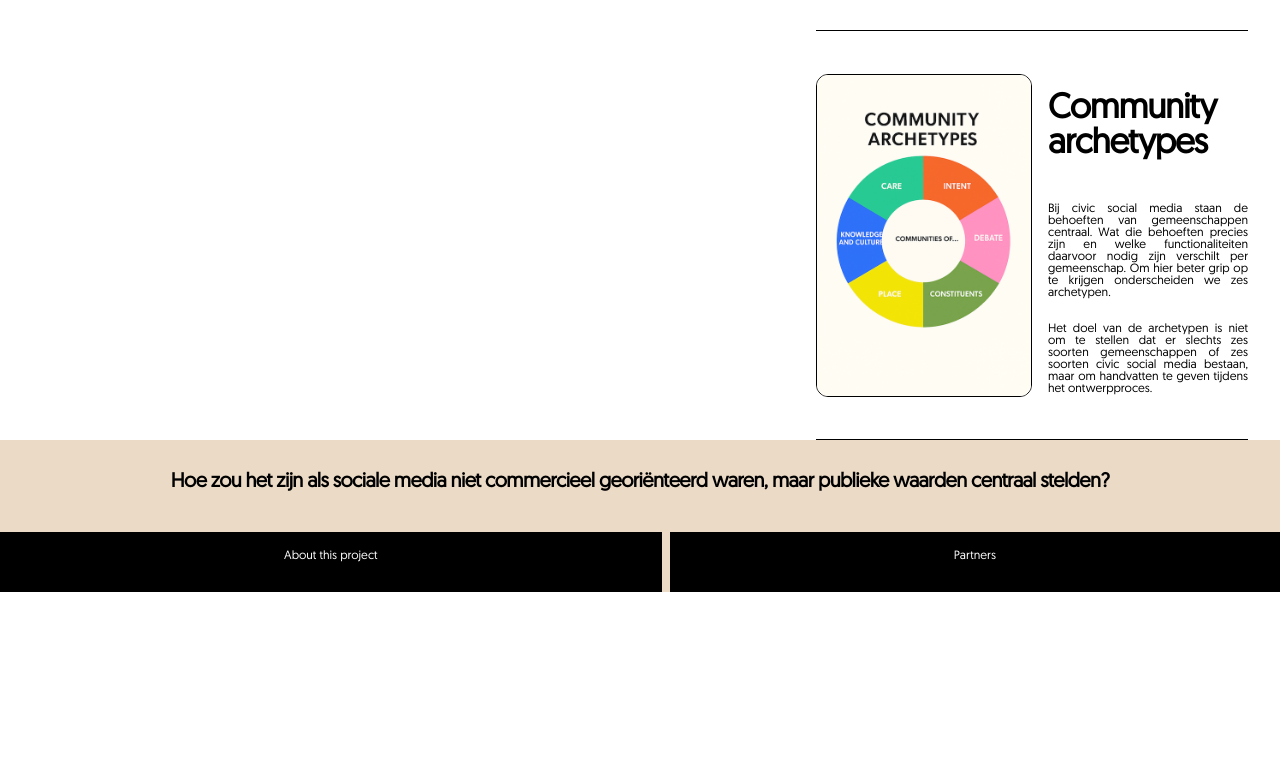
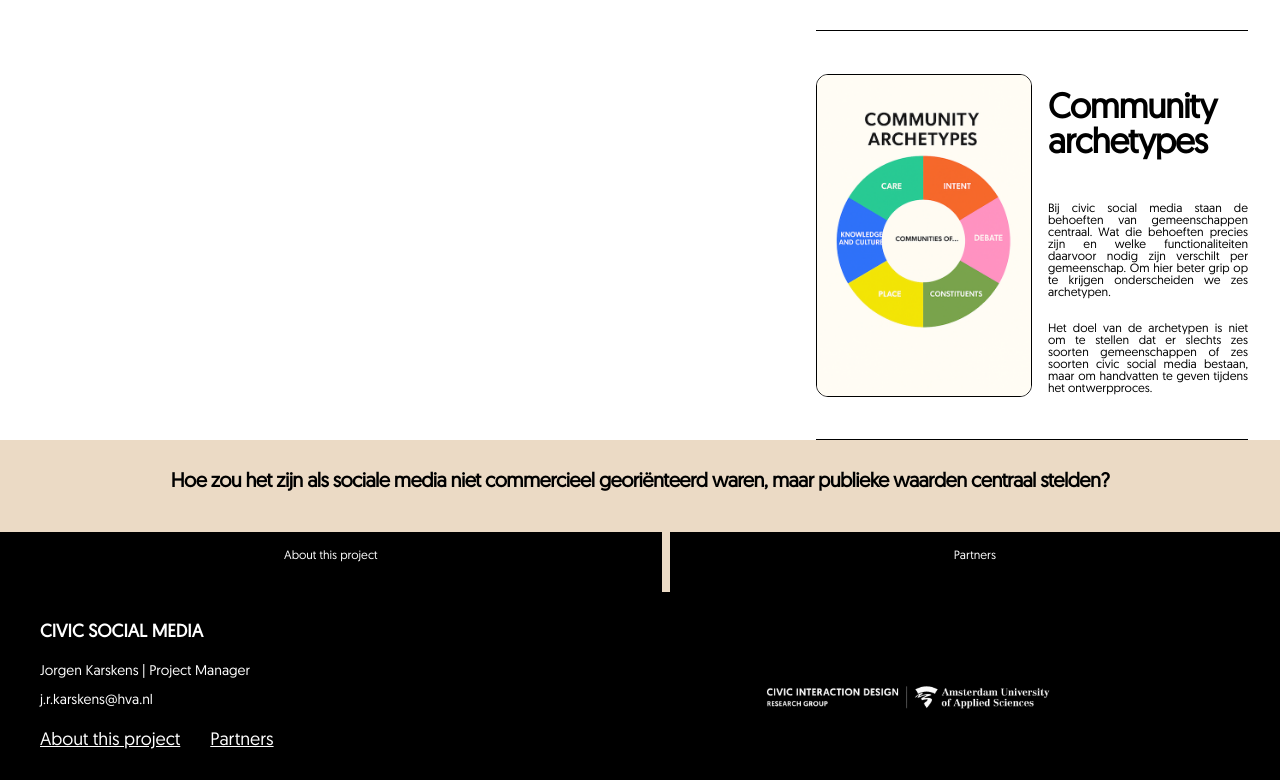
Before and after one commit to fdnd-agency/civicsocialmediatoolbox, a SvelteKit app: page / in a window 1280 px wide. Shown: the part 1653-2433 px from the top of the page. Before the commit the page ends 2245 px from the top, so only its background shows below. Built offline with nearby package versions, Linux system fonts and the light colour scheme.

Commit message:
footer versie 1
#93

```diff
--- /dev/null
+++ b/src/lib/components/Footer.svelte
@@ -0,0 +1,144 @@
+<script>
+    import logoUrl from "$lib/assets/logo-text.svg?url";
+</script>
+
+<slot />
+<!-- This renders the page content -->
+
+<footer>
+    <div class="left-content">
+    <ul class="contact-info">
+        <li class="project-title">CIVIC SOCIAL MEDIA</li>
+        <li>Jorgen Karskens | Project Manager</li>
+        <li>
+            <a href="mailto:j.r.karskens@hva.nl" class="email"
+                >j.r.karskens@hva.nl</a
+            >
+        </li>
+    </ul>
+
+    <ul class="project-links">
+        <li><a href="/about" class="link">About this project</a></li>
+        <li><a href="/partners" class="link">Partners</a></li>
+    </ul>
+    </div>
+
+    <img src={logoUrl} alt="Civic Interaction Design logo" class="logo-text" />
+</footer>
+
+<style>
+    /* === MOBILE FIRST === */
+    footer {
+        background-color: #000;
+        color: #fff;
+        padding: 30px 25px;
+        display: flex;
+        flex-direction: column;
+        gap: 25px;
+    }
+
+    .left-content {
+        display: flex;
+        flex-direction: column;
+        gap: 25px;
+    }
+
+    ul {
+        list-style: none;
+        padding: 0;
+        margin: 0;
+    }
+
+    .contact-info {
+        display: flex;
+        flex-direction: column;
+        gap: 8px;
+        font-size: 13px;
+        line-height: 1.5em;
+    }
+
+    .project-title {
+        font-weight: 700;
+        font-size: 18px;
+        margin-bottom: 10px;
+    }
+
+    .email {
+        color: #fff;
+        text-decoration: none;
+    }
+
+    .email:hover {
+        text-decoration: underline;
+    }
+
+    .project-links {
+        display: flex;
+        flex-direction: column;
+        gap: 15px;
+    }
+
+    .link {
+        color: #fff;
+        font-size: 15px;
+        text-decoration: underline;
+    }
+
+    .link:hover {
+        opacity: 0.85;
+    }
+
+    .logos {
+        display: flex;
+        align-items: center;
+        gap: 12px;
+        margin-top: 15px;
+    }
+
+    .logo-text {
+        margin-top: 30px;
+        width: 270px;
+        height: auto;
+        filter: invert(100%);
+    }
+
+    /* === TABLET & DESKTOP === */
+    @media (min-width: 768px) {
+        footer {
+            flex-direction: row;
+            justify-content: flex-start;
+            align-items: flex-end;
+            padding: 30px 40px;
+            gap: 0px;
+        }
+
+        .left-content {
+            flex-direction: column;
+            gap: 20px;
+            margin-right: auto;
+
+        }
+
+        .contact-info {
+            flex-grow: 0;
+            font-size: 14px;
+        }
+
+        .project-links {
+            flex-direction: row;
+            gap: 30px;
+        }
+
+        .link {
+            font-size: 18px;
+        }
+
+        .logo-text {
+            width: 400px;
+            margin-top: 0;
+            flex-shrink: 0;
+            margin-bottom: 25px;
+            margin-right: 100px;
+        }
+    }
+</style>
--- a/src/routes/+layout.svelte
+++ b/src/routes/+layout.svelte
@@ -1,6 +1,8 @@
 <script lang="ts">
 	import '$lib/assets/styles/stylesheet.css'
 	import favicon from '$lib/assets/favicon.svg';
+	import Header from '$lib/components/Header.svelte';
+	import Footer from '$lib/components/Footer.svelte';
 
 	let { children } = $props();
 </script>
@@ -11,4 +13,13 @@
 
 </svelte:head>
 
+
+<Header />
+
+<main>
+
 {@render children?.()}
+
+</main>
+
+<Footer />
--- a/src/routes/+page.svelte
+++ b/src/routes/+page.svelte
@@ -3,13 +3,7 @@
     import ontwerpprincipes from '$lib/assets/ontwerpprincipes.png';
     import community from '$lib/assets/communityarchetypes.png';
     import ButtonLink from "$lib/components/Button-link.svelte";
-    import Header from '$lib/components/Header.svelte';
 </script>
-
-
-
-<Header />
-
 
 <main class="homepage-content">
   <section class="homepage-titel">
```
